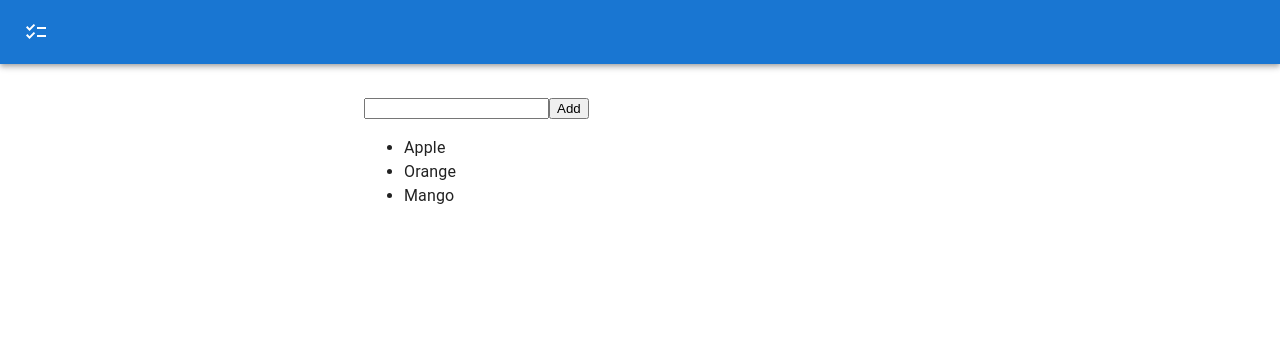
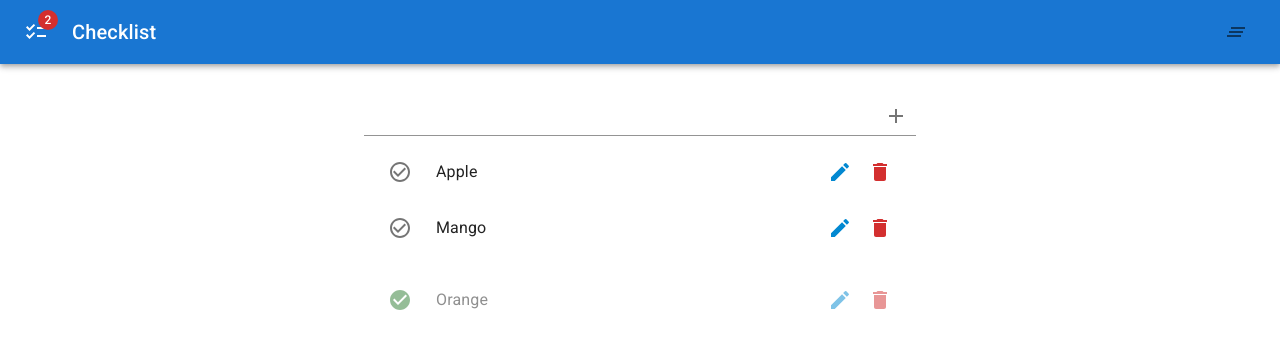
Before and after one commit to kaungsithudeveloper/RSD24-CLASS, a React (Vite) app in the folder hello-react/: page / in a window 1280 px wide. Shown: the top 348 px of the page. Built offline with nearby package versions, Linux system fonts and the light colour scheme.

Commit message:
check list

```diff
--- a/hello-react/package.json
+++ b/hello-react/package.json
@@ -12,12 +12,11 @@
   "dependencies": {
     "@emotion/react": "^11.11.3",
     "@emotion/styled": "^11.11.0",
+    "@fontsource/roboto": "^5.0.8",
     "@mui/icons-material": "^5.15.4",
     "@mui/material": "^5.15.4",
-    "@mui/styled-engine-sc": "^6.0.0-alpha.12",
     "react": "^18.2.0",
-    "react-dom": "^18.2.0",
-    "styled-components": "^6.1.8"
+    "react-dom": "^18.2.0"
   },
   "devDependencies": {
     "@types/react": "^18.2.43",
--- a/hello-react/src/AddForm.jsx
+++ b/hello-react/src/AddForm.jsx
@@ -1,26 +1,29 @@
-import { useRef } from "react"
+import { useRef } from "react";
 
+import { Input, IconButton, } from "@mui/material";
+import { Add as AddIcon } from "@mui/icons-material";
 
-export default function AddForm({add}){
+export default function AddForm({ add }) {
 	const inputRef = useRef();
-
 	return (
-
-        <form onSubmit={e => {
+		<form
+			onSubmit={e => {
 				e.preventDefault();
 				const subject = inputRef.current.value;
 				add(subject);
 
 				inputRef.current.value = "";
 				inputRef.current.focus();
-
 			}}>
-            <input type="text" ref={inputRef} />
-            <button type="submit">
-                Add
-            </button>
+            <Input
+                inputRef={inputRef}
+                fullWidth
+                endAdornment={
+                    <IconButton type="submit">
+                        <AddIcon />
+                    </IconButton>
+                }
+            />
 		</form>
-
-    )
-
+	);
 }
--- a/hello-react/src/App.jsx
+++ b/hello-react/src/App.jsx
@@ -1,13 +1,11 @@
-import { useRef, useState } from "react"
-import Header from "./Header";
+import { useState } from "react";
 import AddForm from "./AddForm";
 import CheckList from "./CheckList";
+import Header from "./Header";
 
 import { Container } from "@mui/material";
 
 export default function App() {
-
-
     const [list, setList] = useState([
         { _id: 1, subject: 'Apple', done: false },
         { _id: 2, subject: 'Orange', done: true },
@@ -15,21 +13,43 @@ export default function App() {
     ]);
 
     const add = subject => {
-
         if(!subject) return false;
 
         const _id = list[list.length - 1]._id + 1;
-        setList([...list, _id ]);
+        setList([...list, { _id, subject, done: false }]);
     }
 
-    return <div role='main'>
-        <Header count={list.length}/>
-        <Container maxWidth="sm" sx={{mt:4}}>
-            <AddForm add={add}/>
-            <CheckList list={list}/>
-        </Container>
+    const remove = _id => {
+        setList(
+            list.filter(item => item._id !== _id)
+        );
+    }
 
+    const toggle = _id => {
+        setList(
+            list.map(item => {
+                if(item._id === _id)
+                    item.done = !item.done;
+                return item;
+            })
+        )
+    }
 
+    return (
+		<div role="main">
+			<Header count={list.filter(item => !item.done).length} />
+			<Container maxWidth="sm" sx={{ mt: 4 }}>
+				<AddForm add={add} />
+				<CheckList
+                    list={list.filter(item => !item.done)}
+                    remove={remove} />
 
-    </div>
+                <CheckList
+                    list={list.filter(item => item.done)}
+                    remove={remove}
+                    done={true}
+                    />
+			</Container>
+		</div>
+	);
 }
--- a/hello-react/src/CheckList.jsx
+++ b/hello-react/src/CheckList.jsx
@@ -1,11 +1,50 @@
-export default function CheckList({list}) {
+import {
+    List,
+    ListItem,
+    ListItemText,
+    ListItemIcon,
+    IconButton,
+} from "@mui/material";
+
+import {
+    CheckCircleOutline as CheckIcon,
+	CheckCircle as DoneIcon,
+    Delete as DeleteIcon,
+    Edit as EditIcon,
+} from "@mui/icons-material";
+
+export default function CheckList({ list, remove, toggle , done}) {
     return (
-        <ul>
-            {list.map(item => {
-                return <li key={item._id}>
-                    {item.subject}
-                </li>
-            })}
-        </ul>
-    )
+		<List sx={{ opacity: done ? 0.5 : 1}}>
+			{list.map(item => {
+				return (
+					<ListItem
+						key={item._id}
+						secondaryAction={
+							<>
+								<IconButton>
+									<EditIcon color="info" />
+								</IconButton>
+								<IconButton onClick={() => {
+                                    remove(item._id);
+                                }}>
+									<DeleteIcon color="error" />
+								</IconButton>
+							</>
+						}>
+                        <ListItemIcon>
+                            <IconButton onClick={() =>{
+								toggle(item._id);
+							}}>
+                                {
+									done ? <DoneIcon color="success" /> : <CheckIcon />
+								}
+                            </IconButton>
+                        </ListItemIcon>
+						<ListItemText primary={item.subject} />
+					</ListItem>
+				);
+			})}
+		</List>
+	);
 }
--- a/hello-react/src/Header.jsx
+++ b/hello-react/src/Header.jsx
@@ -1,20 +1,26 @@
-import { AppBar, Toolbar, Typography,IconButton } from "@mui/material";
+import { AppBar, Toolbar, Typography, IconButton, Badge } from "@mui/material";
 import {
-    Checklist as CheckListIcon,
+	Checklist as ChecklistIcon,
 	ClearAll as ClearAllIcon,
-} from "@mui/icons-material"
+} from "@mui/icons-material";
 
-export default function Header({count}) {
+export default function Header({ count }) {
 	return (
 		<AppBar position="static">
 			<Toolbar>
-                <CheckListIcon>
-                    <Typography variant="h6" sx={{ ml: 2, flexGrow: 1}}>
-                        CheckList
+				<Badge badgeContent={count} color="error">
+					<ChecklistIcon />
+				</Badge>
+				<Typography
+					variant="h6"
+					sx={{ ml: 3, flexGrow: 1 }}>
+					Checklist
 				</Typography>
-                    <IconButton><ClearAllIcon /></IconButton>
-                </CheckListIcon>
+				<IconButton>
+					{" "}
+					<ClearAllIcon />{" "}
+				</IconButton>
 			</Toolbar>
 		</AppBar>
-    )
+	);
 }
```
Also changed, not shown: hello-react/src/main.jsx (+6 -1 lines), 1 other file (tests, documents, lock files or other folders). Lines whose indentation alone changed are shown as unchanged.
